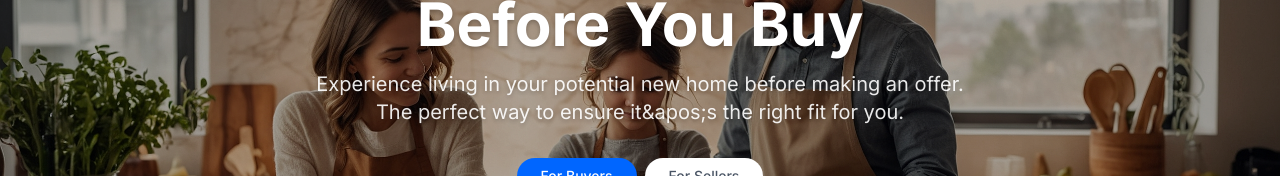
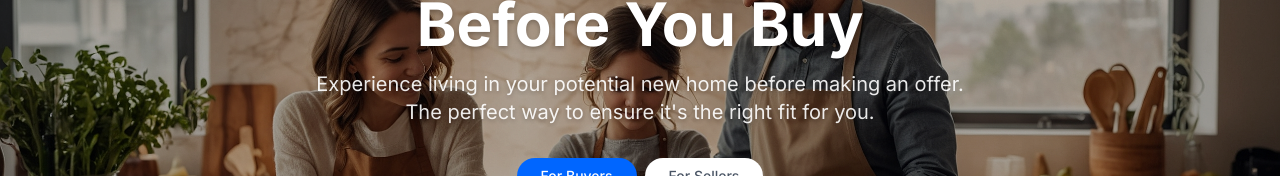
Before and after one commit to anilmurty/trycrib, a Next.js app: page / in a window 1280 px wide. Shown: the part 253-429 px from the top of the page. Built offline with nearby package versions, Linux system fonts and the light colour scheme; grey boxes are pictures that could not be loaded.

Commit message:
chore: Add ESLint override for Hero component

```diff
--- a/src/components/layout/Hero.tsx
+++ b/src/components/layout/Hero.tsx
@@ -23,7 +23,7 @@ export function Hero() {
   const content: Content = {
     buyers: {
       title: "Try Your Future Home\nBefore You Buy",
-      subtitle: "Experience living in your potential new home before making an offer.\nThe perfect way to ensure it&apos;s the right fit for you.",
+      subtitle: "Experience living in your potential new home before making an offer.\nThe perfect way to ensure it's the right fit for you.",
       carouselImages: [
         '/images/buyer-carousel/buyer-carousel-1.jpg',
         '/images/buyer-carousel/buyer-carousel-2.jpg',
```
Also changed, not shown: .eslintrc.js (added).
